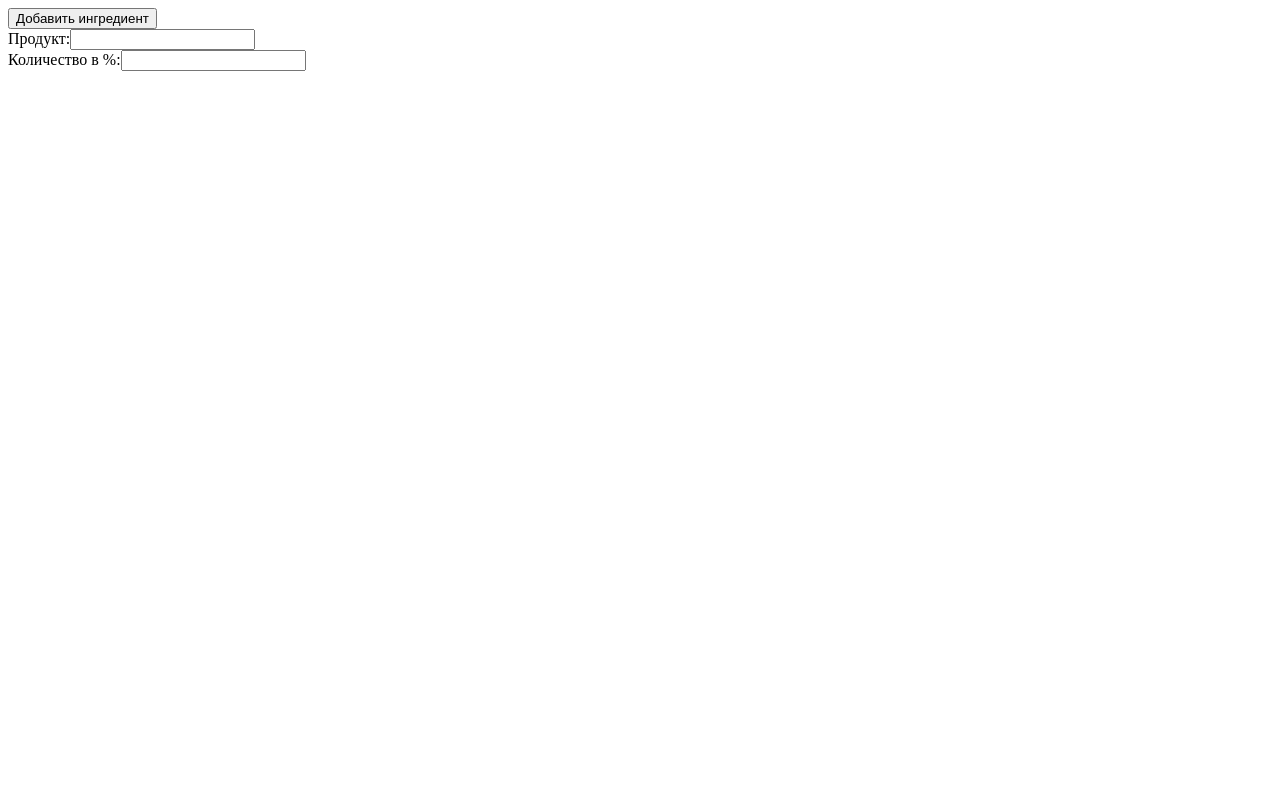
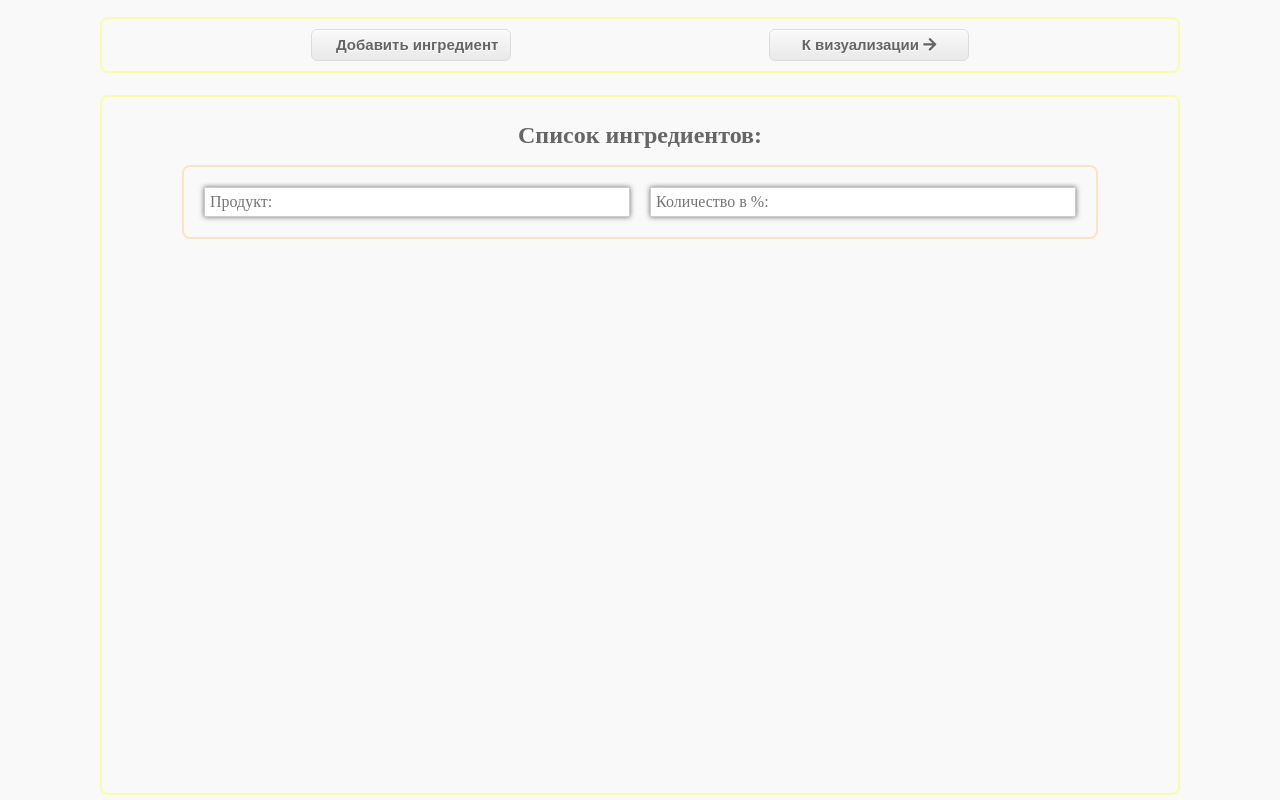
Before and after one commit to MikhailKamenchuk/pie_chart, a React (Create React App) app: page / in a window 1280 px wide. Both pictures are taken after a click on the button "Добавить ингредиент". Built offline with nearby package versions, Linux system fonts and the light colour scheme.

Commit message:
added styles on home page and installed routing with proptypes libraries

```diff
--- a/package.json
+++ b/package.json
@@ -6,8 +6,10 @@
     "@testing-library/jest-dom": "^4.2.4",
     "@testing-library/react": "^9.5.0",
     "@testing-library/user-event": "^7.2.1",
+    "prop-types": "^15.7.2",
     "react": "^16.13.1",
     "react-dom": "^16.13.1",
+    "react-router-dom": "^5.2.0",
     "react-scripts": "3.4.3"
   },
   "scripts": {
--- a/public/index.html
+++ b/public/index.html
@@ -1,43 +1,22 @@
 <!DOCTYPE html>
 <html lang="en">
+
 <head>
   <meta charset="utf-8" />
-    <link rel="icon" href="%PUBLIC_URL%/favicon.ico" />
   <meta name="viewport" content="width=device-width, initial-scale=1" />
-    <meta name="theme-color" content="#000000" />
-    <meta
-      name="description"
-      content="Web site created using create-react-app"
-    />
-    <link rel="apple-touch-icon" href="%PUBLIC_URL%/logo192.png" />
-    <!--
-      manifest.json provides metadata used when your web app is installed on a
-      user's mobile device or desktop. See https://developers.google.com/web/fundamentals/web-app-manifest/
-    -->
-    <link rel="manifest" href="%PUBLIC_URL%/manifest.json" />
-    <!--
-      Notice the use of %PUBLIC_URL% in the tags above.
-      It will be replaced with the URL of the `public` folder during the build.
-      Only files inside the `public` folder can be referenced from the HTML.
+  <meta name="description" content="Web site created using create-react-app" />
+  <link rel="stylesheet" href="https://cdnjs.cloudflare.com/ajax/libs/normalize/8.0.1/normalize.min.css"
+    integrity="sha512-NhSC1YmyruXifcj/KFRWoC561YpHpc5Jtzgvbuzx5VozKpWvQ+4nXhPdFgmx8xqexRcpAglTj9sIBWINXa8x5w=="
+    crossorigin="anonymous" />
+  <link rel="stylesheet" href="https://cdnjs.cloudflare.com/ajax/libs/font-awesome/5.11.2/css/all.css"
+    integrity="sha256-46qynGAkLSFpVbEBog43gvNhfrOj+BmwXdxFgVK/Kvc=" crossorigin="anonymous" />
+  <title>Pie Chart App</title>
+</head>
 
-      Unlike "/favicon.ico" or "favicon.ico", "%PUBLIC_URL%/favicon.ico" will
-      work correctly both with client-side routing and a non-root public URL.
-      Learn how to configure a non-root public URL by running `npm run build`.
-    -->
-    <title>React App</title>
-  </head>
 <body>
   <noscript>You need to enable JavaScript to run this app.</noscript>
   <div id="root"></div>
-    <!--
-      This HTML file is a template.
-      If you open it directly in the browser, you will see an empty page.
 
-      You can add webfonts, meta tags, or analytics to this file.
-      The build step will place the bundled scripts into the <body> tag.
+</body>
 
-      To begin the development, run `npm start` or `yarn start`.
-      To create a production bundle, use `npm run build` or `yarn build`.
-    -->
-  </body>
 </html>
--- /dev/null
+++ b/src/App.css
@@ -0,0 +1,91 @@
+.page {
+  min-height: 100vh;
+  display: flex;
+  align-items: center;
+  flex-direction: column;
+  justify-content: space-around;
+  background-color: #80858a0d;
+  color: #666
+}
+.header,
+.ingredients {
+  width: 100%;
+  display: flex;
+  justify-content: center;
+  align-items: center;
+  padding: 0 100px;
+}
+
+.header {
+  height: 110px;
+}
+
+.btns-wrapper {
+  display: flex;
+  flex-direction: column;
+  width: 100%;
+  align-items: center;
+  justify-content: space-around;
+  border: 2px solid hsla(60, 100%, 50%, 0.301);
+  padding: 10px 80px;
+  border-radius: 8px;
+}
+
+.btn {
+  width: 200px;
+  box-shadow: inset 0px 1px 0px 0px #ffffff;
+  background: linear-gradient(to bottom, #f9f9f9 5%, #e9e9e9 100%);
+  background-color: #f9f9f9;
+  border-radius: 6px;
+  border: 1px solid #dcdcdc;
+  display: inline-block;
+  cursor: pointer;
+  color: #666666;
+  font-family: Arial;
+  font-size: 15px;
+  font-weight: bold;
+  padding: 6px 24px;
+  text-decoration: none;
+  text-shadow: 0px 1px 0px #ffffff;
+  text-overflow: ellipsis;
+  white-space: nowrap;
+  outline: none;
+}
+.btn:hover {
+  background: linear-gradient(to bottom, #e9e9e9 5%, #f9f9f9 100%);
+  background-color: #e9e9e9;
+}
+.btn:active {
+  position: relative;
+  top: 1px;
+}
+.add-ingredient-btn {
+  margin-bottom: 10px;
+}
+.ingredients__title {
+  margin: 15px 0
+}
+
+.ingredients-wrapper {
+  min-height: calc(100vh - 100px);
+  display: flex;
+  flex-direction: column;
+  width: 100%;
+  height: 100%;
+  align-items: center;
+  border: 2px solid hsla(60, 100%, 50%, 0.301);
+  padding: 10px 80px;
+  border-radius: 8px;
+}
+
+@media screen and (min-width: 768px) {
+  .header {
+    height: 80px;
+  }
+  .btns-wrapper {
+    flex-direction: row;
+  }
+  .add-ingredient-btn {
+    margin-bottom: 0;
+  }
+}
--- a/src/App.js
+++ b/src/App.js
@@ -1,19 +1,29 @@
 import React, { useState } from 'react';
 import Pie from './components/Pie';
 import IngredientCreationForm from './components/IngredientCreationForm';
+import './App.css';
 
 const App = () => {
   const [countOfIngredients, setCountOfIngredients] = useState(0);
 
   const [ingredientsList, setIngredientsList] = useState([]);
-// debugger
   return (
-    <div className="App">
-      <button className="add-ingredient-btn" onClick={() => setCountOfIngredients(countOfIngredients + 1)}>Добавить ингредиент</button>
-      {[...new Array(countOfIngredients)].map((_, idx) => (
-        <IngredientCreationForm key={idx} ingredientsList={ingredientsList} setIngredientsList={setIngredientsList} />
-      ))}
-      <Pie ingredientsList={ingredientsList} />
+    <div className="page">
+      <header className="header">
+        <div className="btns-wrapper">
+          <button className="add-ingredient-btn btn" onClick={() => setCountOfIngredients(countOfIngredients + 1)}>Добавить ингредиент</button>
+          <button className="to-visualization btn">К визуализации <i class="fas fa-arrow-right"></i></button>
+        </div>
+      </header>
+      <section className="ingredients">
+        <div className='ingredients-wrapper'>
+          <h2 className="ingredients__title">Список ингредиентов: </h2>
+          {[...new Array(countOfIngredients)].map((_, idx) => (
+            <IngredientCreationForm key={idx} ingredientsList={ingredientsList} setIngredientsList={setIngredientsList} />
+          ))}
+        </div>
+      </section>
+      {/* <Pie ingredientsList={ingredientsList} /> */}
     </div>
   );
 }
--- a/src/components/IngredientCreationForm.jsx
+++ b/src/components/IngredientCreationForm.jsx
@@ -1,10 +1,10 @@
 import React from 'react';
 import { useState } from 'react';
 import { idGenerator } from '../utils';
+import './ingredientCreationForm.css'
 
 const IngredientCreationForm = ({ ingredientsList, setIngredientsList }) => {
   const [newIngredient, setNewIngredient] = useState({ id: idGenerator(), ingredientName: '', ingredientPercent: '' })
-// debugger
   const updateIngredients = () => {
     const elemIndex = ingredientsList.findIndex(el => newIngredient.id === el.id);
     const updatedIngredient = { ...ingredientsList[elemIndex], ...newIngredient };
@@ -24,26 +24,26 @@ const IngredientCreationForm = ({ ingredientsList, setIngredientsList }) => {
   }
 
   return (
-    <form >
+    <form className="ingredient form">
       <div className="form-field">
-        <label className="ingredient-name__label" htmlFor="ingredientName">Продукт:</label>
         <input
-          className="ingredient-name__input"
+          className="ingredient__name"
           type="text"
           name="ingredientName"
           id="ingredientName"
+          placeholder="Продукт: "
           onBlur={updateIngredients}
           value={newIngredient.ingredientName}
           onChange={handleChangeInput}
         />
       </div>
       <div className="form-field">
-        <label className="ingredient-percent__label" htmlFor="ingredientPercent">Количество в %:</label>
         <input
-          className="ingredient-percent__input"
+          className="ingredient__percent"
           type="text"
           name="ingredientPercent"
           id="ingredientPercent"
+          placeholder="Количество в %: "
           value={newIngredient.ingredientPercent}
           onChange={handleChangeInput}
           onBlur={updateIngredients}
--- a/src/components/Pie.jsx
+++ b/src/components/Pie.jsx
@@ -9,14 +9,14 @@ function Pie({ ingredientsList }) {
     .reduce((acc, next) => acc + +next.ingredientPercent, 0);
 
   return (
-    <div className="pie-container">
+    <section className="pie-container">
       <svg className="pie">
         <circle className='pie__chart' cx={70} cy={70} r={70} style={{ stroke: 'transparent', strokeDashoffset: 0 }} />
         {ingredientsList.map((ingredient, index) => (
           <Chart key={ingredient.id} chartInPercents={getMaxCount(index)} />
         ))}
       </svg>
-    </div>
+    </section>
   );
 }
 
--- /dev/null
+++ b/src/components/ingredientCreationForm.css
@@ -0,0 +1,42 @@
+.ingredient{
+  min-width: 100%;
+  border: 2px solid bisque;
+  display: flex;
+  margin-bottom: 15px;
+  display: flex;
+  padding: 10px;
+  flex-direction: column;
+  border-radius: 8px;
+}
+
+.form-field{
+  margin: auto;
+  display: flex;
+  padding: 10px;
+  flex-direction: column;
+  flex: 1
+}
+
+.ingredient__name,
+.ingredient__percent{
+  padding: 5px;
+  font-size: 16px;
+  border-width: 1px;
+  border-color: #CCCCCC;
+  background-color: #FFFFFF;
+  color: #000000;
+  border-style: solid;
+  border-radius: 0px;
+  box-shadow: 0px 0px 5px rgba(66,66,66,.75);
+  /* text-shadow: 0px 0px 5px rgba(66,66,66,.75); */
+}
+.ingredient__name:focus,
+.ingredient__percent:focus {
+  outline:none;
+}
+
+@media screen and (min-width: 768px) {
+  .ingredient {
+    flex-direction: row;
+  }
+}
--- a/src/components/pie.css
+++ b/src/components/pie.css
@@ -1,3 +1,6 @@
+.pie-container{
+  flex: 1;
+}
 .pie{
   width: 300px;
   height: 300px
--- /dev/null
+++ b/src/index.css
@@ -0,0 +1,10 @@
+*{
+  margin: 0;
+  padding: 0;
+  box-sizing: border-box;
+}
+
+#root{
+  width: 100%;
+  height: 100vh;
+}
--- a/src/index.js
+++ b/src/index.js
@@ -1,6 +1,7 @@
 import React from 'react';
 import ReactDOM from 'react-dom';
 import App from './App';
+import './index.css';
 
 ReactDOM.render(
   <React.StrictMode>
```
Also changed, not shown: 1 other file (tests, documents, lock files or other folders). Lines whose indentation alone changed are shown as unchanged.
